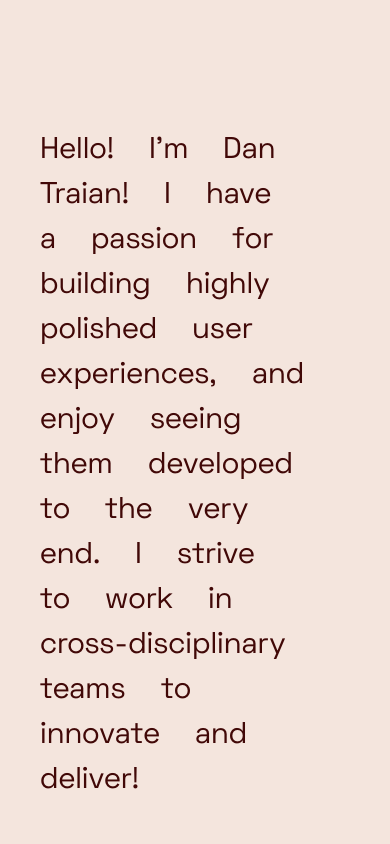
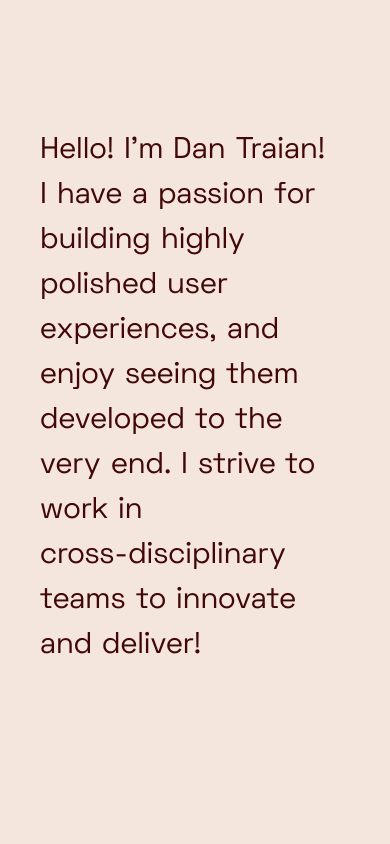
Before and after one commit to Dan-Traian/the-dan, a Vue app: page / in a window 390 px wide. Shown: the top 844 px of the page. Built offline with nearby package versions, Linux system fonts and the light colour scheme.

Commit message:
adjusted margin of words on mobile

```diff
--- a/src/assets/sass/parts/_typography.scss
+++ b/src/assets/sass/parts/_typography.scss
@@ -112,7 +112,10 @@ body,
   flex-wrap: wrap;
   div{
     display: block;
-    margin-right: 35px;
+    margin-right: 10px;
+    @media only screen and (min-width: 1200px) {
+      margin-right: 35px;
+    }
     //border:1px solid red;
     overflow: hidden;
     span{
```
